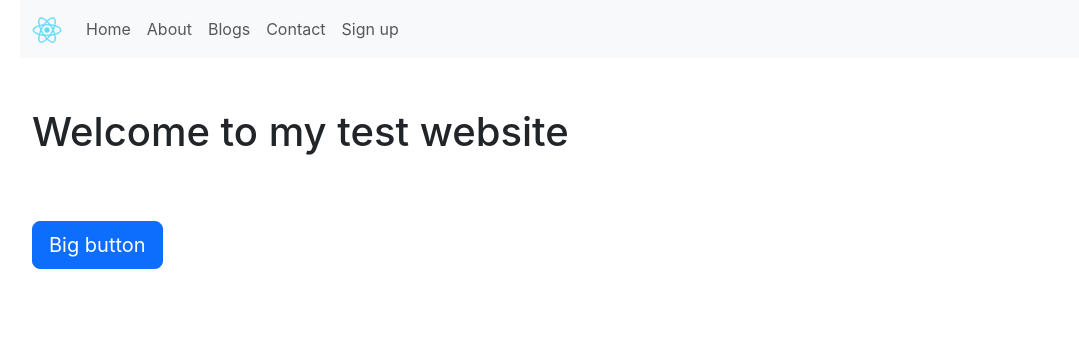
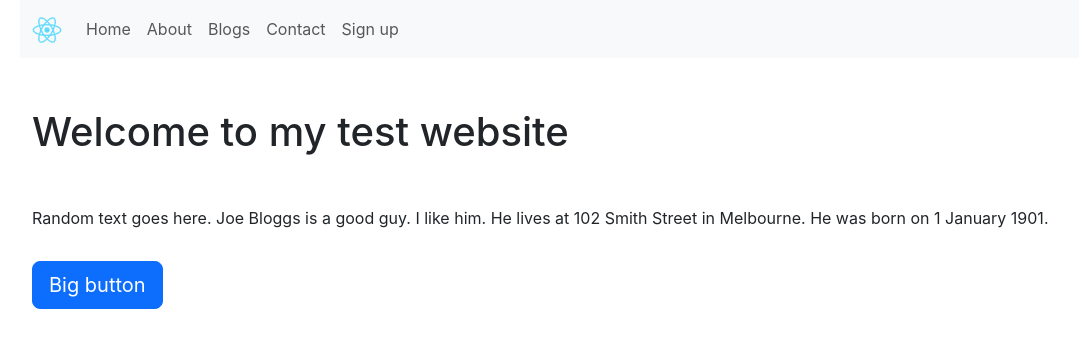
Before and after one commit to michaeljpigott/michaeljpigott.github.io, a React (Create React App) app: page / in a window 1280 px wide. Shown: the top 348 px of the page, without its empty margins (62-1141 px from the left). Built offline with nearby package versions, Linux system fonts and the light colour scheme.

Commit message:
Added some personal information to test Clarity's redaction feature.

```diff
--- a/src/pages/index.js
+++ b/src/pages/index.js
@@ -11,6 +11,7 @@ const Home = () => {
         <meta name="The homepage for the test site." />
       </Helmet>
 			<h1>Welcome to my test website</h1>
+      <p>Random text goes here. Joe Bloggs is a good guy. I like him. He lives at 102 Smith Street in Melbourne. He was born on 1 January 1901.  </p>
       <a href="https://google.com.au/"><button type="button" class="btn btn-lg btn-primary">Big button</button></a>
 		</div>
 
```
